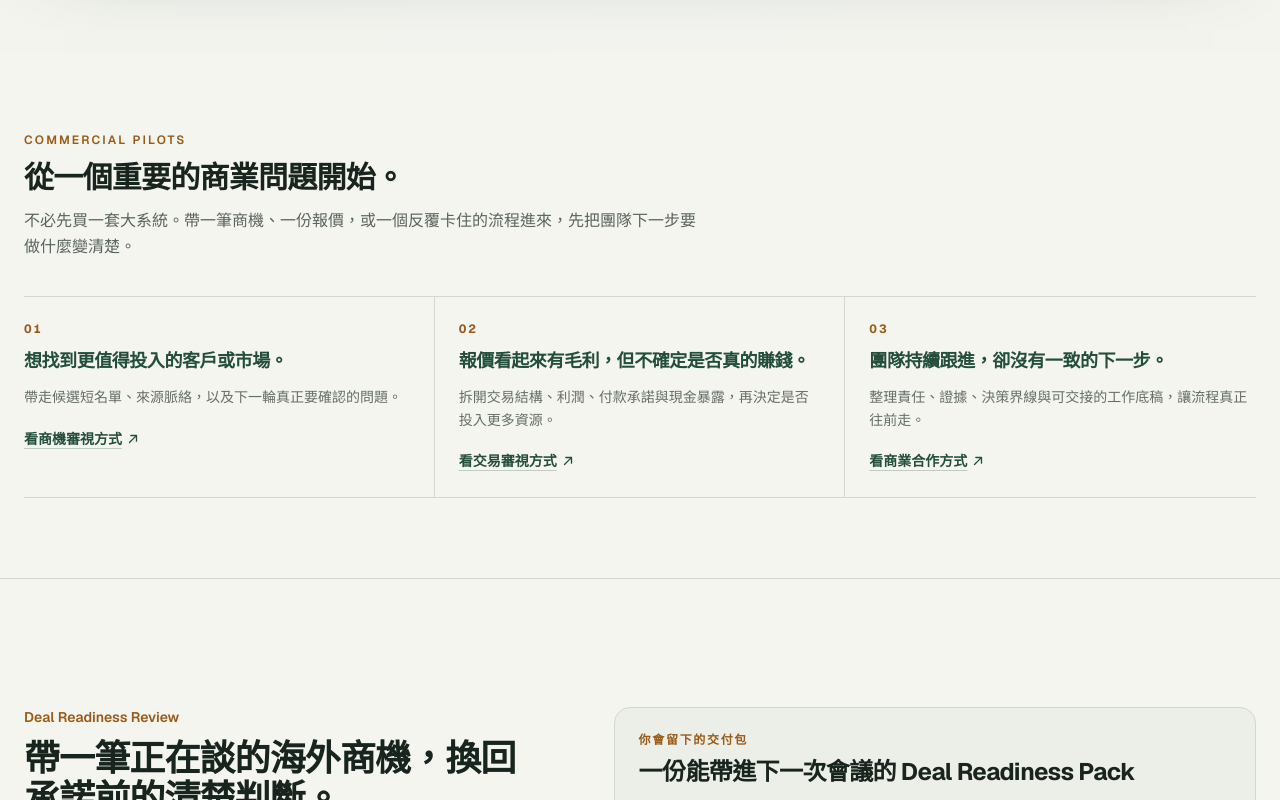
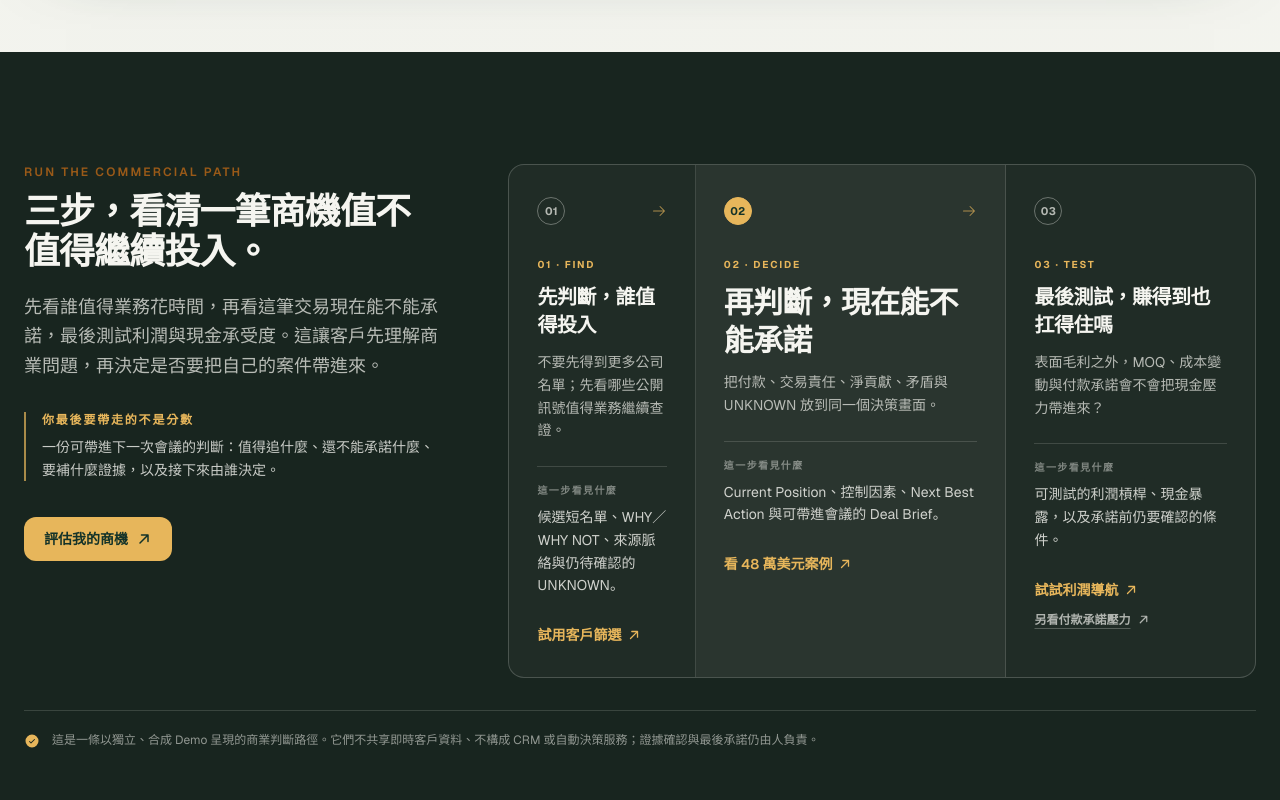
Before and after one commit to apchen1978/pauls-tradecraft, a React (Vite) app: page / in a window 1280 px wide. Shown: the part 1940-2740 px from the top of the page. Built offline with nearby package versions, Linux system fonts and the light colour scheme.

Commit message:
feat(portfolio): connect commercial path to Gulf case

```diff
--- a/src/App.jsx
+++ b/src/App.jsx
@@ -5,7 +5,7 @@ import Hero from "./components/Hero.jsx";
 import { WorksFlagship, default as Works } from "./components/Works.jsx";
 import Verification from "./components/Verification.jsx";
 import CommercialOutcomes from "./components/CommercialOutcomes.jsx";
-import StartHere from "./components/StartHere.jsx";
+import ConnectedCase from "./components/ConnectedCase.jsx";
 import DealReadiness from "./components/DealReadiness.jsx";
 import Methods from "./components/Methods.jsx";
 import Capabilities from "./components/Capabilities.jsx";
@@ -34,7 +34,7 @@ export default function App() {
             {/* ② 旗艦提前：Hero 之後直接是 CDD 旗艦成果；流程與合作說明往後放（Astra） */}
             <Hero />
             <WorksFlagship />
-            <StartHere />
+            <ConnectedCase />
             <DealReadiness />
             <CommercialOutcomes />
             <Works />
--- /dev/null
+++ b/src/components/ConnectedCase.jsx
@@ -0,0 +1,84 @@
+import { ArrowRight, ArrowUpRight, CheckCircle } from "@phosphor-icons/react";
+import { useLang } from "../i18n.jsx";
+
+export default function ConnectedCase() {
+  const { t } = useLang();
+  const content = t.connectedCase;
+
+  return (
+    <section id="connected-case" aria-labelledby="connected-case-heading" className="scroll-mt-24 border-b border-line bg-ink text-bone">
+      <div className="mx-auto max-w-7xl px-4 py-20 md:px-6 md:py-28">
+        <div className="grid gap-10 lg:grid-cols-[0.72fr_1.28fr] lg:gap-16">
+          <div className="max-w-xl">
+            <p className="eyebrow text-gold">{content.eyebrow}</p>
+            <h2 id="connected-case-heading" className="mt-3 text-3xl font-bold tracking-tight text-bone md:text-4xl">{content.headline}</h2>
+            <p className="mt-5 text-base leading-relaxed text-bone/72 md:text-lg">{content.intro}</p>
+
+            <div className="mt-8 border-l-2 border-gold/70 pl-4">
+              <p className="text-xs font-bold uppercase tracking-[0.15em] text-gold">{content.takeawayLabel}</p>
+              <p className="mt-2 text-sm leading-relaxed text-bone/80">{content.takeaway}</p>
+            </div>
+
+            <a
+              href={content.assessHref}
+              target="_blank"
+              rel="noopener noreferrer"
+              className="mt-9 inline-flex items-center gap-2 rounded-field bg-gold px-5 py-3 text-sm font-bold text-pine transition-colors hover:bg-[#f2be61]"
+            >
+              {content.assessCta}
+              <ArrowUpRight size={16} weight="bold" aria-hidden="true" />
+            </a>
+          </div>
+
+          <ol className="grid gap-0 overflow-hidden rounded-card border border-bone/20 bg-bone/[0.035] md:grid-cols-12 md:divide-x md:divide-bone/15">
+            {content.steps.map((step, index) => (
+              <li
+                key={step.title}
+                className={`relative flex min-w-0 flex-col border-b border-bone/15 px-6 py-7 last:border-b-0 md:border-b-0 md:px-7 md:py-8 ${index === 0 ? "md:col-span-3" : index === 1 ? "bg-bone/[0.045] md:col-span-5" : "md:col-span-4"}`}
+              >
+                <div className="flex items-center justify-between gap-3">
+                  <span className={`grid size-7 place-items-center rounded-full border text-[11px] font-bold tracking-wide ${index === 1 ? "border-gold bg-gold text-pine" : "border-bone/35 text-bone/70"}`}>
+                    {String(index + 1).padStart(2, "0")}
+                  </span>
+                  {index < content.steps.length - 1 && <ArrowRight size={16} className="hidden text-gold/70 md:block" aria-hidden="true" />}
+                </div>
+                <p className="mt-8 text-[10px] font-bold uppercase tracking-[0.18em] text-gold">{step.eyebrow}</p>
+                <h3 className={`mt-3 font-bold tracking-tight text-bone ${index === 1 ? "text-2xl leading-tight md:text-3xl" : "text-xl leading-snug"}`}>{step.title}</h3>
+                <p className="mt-3 text-sm leading-relaxed text-bone/70">{step.question}</p>
+                <div className="mt-6 border-t border-bone/15 pt-4">
+                  <p className="text-[10px] font-bold uppercase tracking-[0.14em] text-bone/45">{content.outputLabel}</p>
+                  <p className="mt-2 text-sm leading-relaxed text-bone/82">{step.output}</p>
+                </div>
+                <a
+                  href={step.href}
+                  target="_blank"
+                  rel="noopener noreferrer"
+                  className="mt-7 inline-flex items-center gap-1.5 text-sm font-semibold text-gold transition-colors hover:text-bone"
+                >
+                  {step.cta}
+                  <ArrowUpRight size={14} weight="bold" aria-hidden="true" />
+                </a>
+                {step.secondary && (
+                  <a
+                    href={step.secondary.href}
+                    target="_blank"
+                    rel="noopener noreferrer"
+                    className="mt-3 inline-flex items-center gap-1.5 text-xs font-semibold text-bone/68 underline decoration-bone/25 underline-offset-4 transition-colors hover:text-gold"
+                  >
+                    {step.secondary.cta}
+                    <ArrowUpRight size={13} weight="bold" aria-hidden="true" />
+                  </a>
+                )}
+              </li>
+            ))}
+          </ol>
+        </div>
+
+        <div className="mt-8 flex gap-3 border-t border-bone/15 pt-5 text-xs leading-relaxed text-bone/55">
+          <CheckCircle size={16} weight="fill" className="mt-0.5 shrink-0 text-gold" aria-hidden="true" />
+          <p>{content.boundary}</p>
+        </div>
+      </div>
+    </section>
+  );
+}
--- a/src/data/works.js
+++ b/src/data/works.js
@@ -661,7 +661,7 @@ export const works = [
     icon: "receipt",
     verified: true,
     hidePendingLink: false,
-    link: "https://apchen1978.github.io/trade-profit-navigator-demo/",
+    link: "https://apchen1978.github.io/trade-profit-navigator-demo/?case=gulf-001",
     linkLabel: { zh: "試試利潤導航", en: "Try Profit Navigator" },
     demoNote: {
       zh: "公開 Demo 為獨立 synthetic prototype：情境為合成 USD 案例，不含真實客戶資料。",
--- a/src/i18n.jsx
+++ b/src/i18n.jsx
@@ -47,6 +47,47 @@ const dict = {
         { title: "報價看起來有毛利，但不確定是否真的賺錢。", outcome: "拆開交易結構、利潤、付款承諾與現金暴露，再決定是否投入更多資源。", cta: "看交易審視方式", href: "#deal-readiness" },
         { title: "團隊持續跟進，卻沒有一致的下一步。", outcome: "整理責任、證據、決策界線與可交接的工作底稿，讓流程真正往前走。", cta: "看商業合作方式", href: "#capabilities" },
       ],
+    },
+    connectedCase: {
+      eyebrow: "RUN THE COMMERCIAL PATH",
+      headline: "三步，看清一筆商機值不值得繼續投入。",
+      intro: "先看誰值得業務花時間，再看這筆交易現在能不能承諾，最後測試利潤與現金承受度。這讓客戶先理解商業問題，再決定是否要把自己的案件帶進來。",
+      takeawayLabel: "你最後要帶走的不是分數",
+      takeaway: "一份可帶進下一次會議的判斷：值得追什麼、還不能承諾什麼、要補什麼證據，以及接下來由誰決定。",
+      outputLabel: "這一步看見什麼",
+      assessCta: "評估我的商機",
+      assessHref: "https://apchen1978.github.io/commercial-decision-desk/#mode-blank",
+      steps: [
+        {
+          eyebrow: "01 · FIND",
+          title: "先判斷，誰值得投入",
+          question: "不要先得到更多公司名單；先看哪些公開訊號值得業務繼續查證。",
+          output: "候選短名單、WHY／WHY NOT、來源脈絡與仍待確認的 UNKNOWN。",
+          cta: "試用客戶篩選",
+          href: "https://apchen1978.github.io/overseas-lead-discovery-demo/",
+        },
+        {
+          eyebrow: "02 · DECIDE",
+          title: "再判斷，現在能不能承諾",
+          question: "把付款、交易責任、淨貢獻、矛盾與 UNKNOWN 放到同一個決策畫面。",
+          output: "Current Position、控制因素、Next Best Action 與可帶進會議的 Deal Brief。",
+          cta: "看 48 萬美元案例",
+          href: "https://apchen1978.github.io/commercial-decision-desk/#mode-sample",
+        },
+        {
+          eyebrow: "03 · TEST",
+          title: "最後測試，賺得到也扛得住嗎",
+          question: "表面毛利之外，MOQ、成本變動與付款承諾會不會把現金壓力帶進來？",
+          output: "可測試的利潤槓桿、現金暴露，以及承諾前仍要確認的條件。",
+          cta: "試試利潤導航",
+          href: "https://apchen1978.github.io/trade-profit-navigator-demo/?case=gulf-001",
+          secondary: {
+            cta: "另看付款承諾壓力",
+            href: "https://apchen1978.github.io/payment-concentration-demo/",
+          },
+        },
+      ],
+      boundary: "這是一條以獨立、合成 Demo 呈現的商業判斷路徑。它們不共享即時客戶資料、不構成 CRM 或自動決策服務；證據確認與最後承諾仍由人負責。",
     },
     works: {
       eyebrow: "Selected Works",
@@ -380,6 +421,47 @@ const dict = {
         { title: "The team keeps following up, but no one agrees on the next move.", outcome: "Turn ownership, evidence, decision boundaries, and handoff-ready work into a workflow the team can continue using.", cta: "See commercial engagement", href: "#capabilities" },
       ],
     },
+    connectedCase: {
+      eyebrow: "RUN THE COMMERCIAL PATH",
+      headline: "Three steps to see whether a deal deserves more commitment.",
+      intro: "First decide who deserves sales attention. Then see whether the deal is ready to move. Finally, test whether profit and cash pressure can stand up to the commitment. Understand the commercial question before bringing in your own case.",
+      takeawayLabel: "WHAT YOU SHOULD LEAVE WITH",
+      takeaway: "Not a score: a working basis for the next meeting — what to pursue, what cannot yet be committed, evidence to obtain, and who still decides.",
+      outputLabel: "WHAT THIS STEP REVEALS",
+      assessCta: "Assess my opportunity",
+      assessHref: "https://apchen1978.github.io/commercial-decision-desk/#mode-blank",
+      steps: [
+        {
+          eyebrow: "01 · FIND",
+          title: "Decide who deserves attention",
+          question: "Do not start with more company names. Start with the public signals worth a sales team's verification time.",
+          output: "A candidate shortlist, WHY / WHY NOT, source context, and UNKNOWNs still to confirm.",
+          cta: "Try qualification",
+          href: "https://apchen1978.github.io/overseas-lead-discovery-demo/",
+        },
+        {
+          eyebrow: "02 · DECIDE",
+          title: "Decide whether commitment is ready",
+          question: "Put payment, trade responsibility, net contribution, contradictions, and UNKNOWNs on one decision surface.",
+          output: "Current Position, control factors, Next Best Action, and a Deal Brief for the meeting.",
+          cta: "See the USD 480k case",
+          href: "https://apchen1978.github.io/commercial-decision-desk/#mode-sample",
+        },
+        {
+          eyebrow: "03 · TEST",
+          title: "Test whether profit can carry the commitment",
+          question: "Beyond apparent margin, could MOQ, cost movement, and payment commitments create cash pressure?",
+          output: "Testable profit levers, cash exposure, and the conditions that still need confirmation before commitment.",
+          cta: "Try Profit Navigator",
+          href: "https://apchen1978.github.io/trade-profit-navigator-demo/?case=gulf-001",
+          secondary: {
+            cta: "Also inspect payment pressure",
+            href: "https://apchen1978.github.io/payment-concentration-demo/",
+          },
+        },
+      ],
+      boundary: "This is a commercial judgment path shown through independent synthetic demos. They do not share live customer data or form a CRM or automated decision service; evidence confirmation and the final commitment remain human responsibilities.",
+    },
     works: {
       eyebrow: "Selected Works",
       headline: "One problem-solving capability, working across different contexts.",
```
